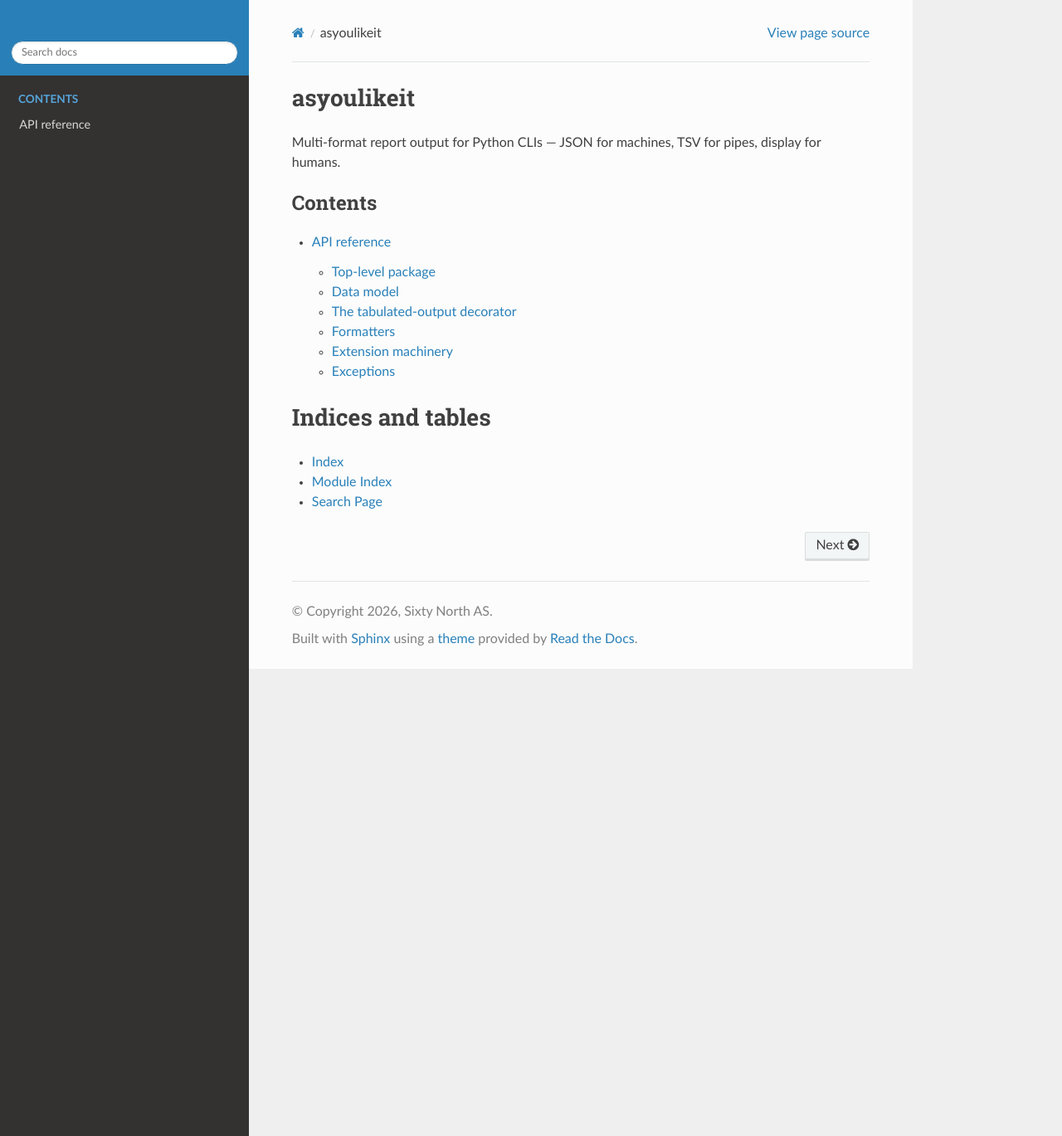
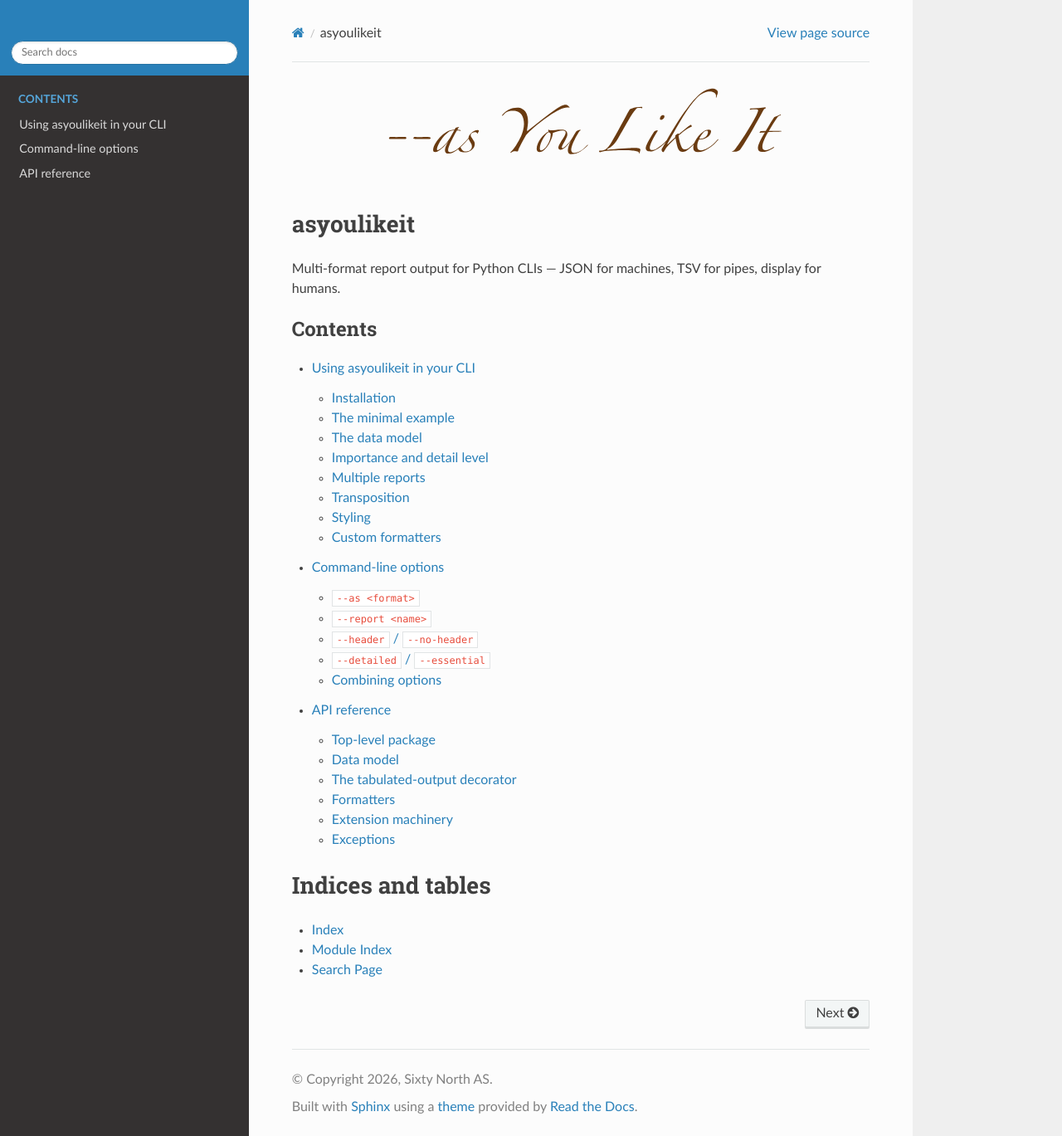
Before and after one commit to sixty-north/asyoulikeit, a Sphinx documentation site: the page built from docs/index.rst, in a window 1280 px wide and 1369 px high. Shown: the whole window at 83% size. Built offline with Sphinx 7.4.7 and the Read the Docs theme 3.1.0, drawn with Linux system fonts in a browser that asks for light colours; some of the changed lines change nothing that is shown.

Commit message:
Add logo, narrative usage docs, and end-user CLI reference to Sphinx site

```diff
--- /dev/null
+++ b/docs/cli.rst
@@ -0,0 +1,106 @@
+Command-line options
+====================
+
+Any tool built with ``asyoulikeit`` gains a standard set of
+output-formatting options on every ``@tabulated_output``-decorated
+command. If a project documents its CLI as being powered by
+``asyoulikeit``, everything on this page applies.
+
+
+``--as <format>``
+-----------------
+
+Selects the output format. Three values ship with ``asyoulikeit``:
+
+``display``
+  Human-facing output: bordered tables, colour, bold and italic
+  typography. The default when the command is attached to a terminal.
+
+``tsv``
+  Tab-separated values, one row per line, with the column headers
+  emitted as a comment prefix (``# Name<TAB>Role<TAB>…``) so tools like
+  ``awk``, ``cut``, and ``grep`` can skip the header line without a
+  special flag. The default when stdout is a pipe.
+
+``json``
+  A pretty-printed JSON object. All reports from one invocation are
+  collected under a top-level ``"tables"`` key, with per-report
+  metadata, column schema, and structured rows. This is the format to
+  pick when you're consuming the output from another program, or
+  piping it through ``jq``.
+
+Individual projects are free to register additional formats; run any
+command with ``--help`` to see the full list available in that tool.
+
+
+``--report <name>``
+-------------------
+
+Names one of the reports the command produces. Pass it multiple times
+to request several named reports. When omitted, the command's default
+— usually all reports — is shown. Unknown names produce a warning on
+stderr listing the reports that were actually available.
+
+.. code-block:: bash
+
+   mytool status --report users                    # just the users table
+   mytool status --report users --report groups    # both, in the order given
+
+
+``--header`` / ``--no-header``
+------------------------------
+
+Overrides the command's default about whether to emit column headings.
+Behaviour varies by format:
+
+- For ``tsv``, ``--no-header`` suppresses the ``# Name<TAB>…`` comment
+  line entirely, leaving only data rows — useful when feeding
+  fixed-schema output into a downstream tool that already knows the
+  columns.
+- For ``display``, ``--no-header`` drops both the column headers and
+  the title / description above and below the table.
+- For ``json``, the flag has no effect: JSON is self-describing and
+  always includes the schema metadata.
+
+
+``--detailed`` / ``--essential``
+--------------------------------
+
+Controls how much of each report is shown. Tables built with
+``asyoulikeit`` can mark some columns and rows as supplementary
+("detail") versus core ("essential"). The two flags override the
+format-specific default:
+
+- ``--essential`` drops every detail column and detail row. Use it
+  when you want the minimum, parse-friendly view.
+- ``--detailed`` keeps every detail column and detail row. Use it when
+  you want the maximum, human-friendly view.
+
+When neither flag is given, the format decides for itself. ``tsv``
+picks *essential* (machine-oriented); ``display`` and ``json`` pick
+*detailed* (self-describing or human-facing).
+
+
+Combining options
+-----------------
+
+The options compose freely:
+
+.. code-block:: bash
+
+   # pipe-friendly, minimal view
+   mytool status --as tsv --essential --no-header | awk -F'\t' '{print $1}'
+
+   # maximum detail as JSON for a script
+   mytool status --as json --detailed | jq '.tables.users.rows'
+
+   # human-readable, one specific report only
+   mytool status --report users
+
+   # exactly what you'd get by piping, but without actually piping
+   mytool status --as tsv
+
+As a rule of thumb: a command attached to a terminal with no options
+gives you the fullest human-readable form. The same command in a
+pipeline gives you the most machine-readable form. Everything in
+between is explicit.
--- a/docs/index.rst
+++ b/docs/index.rst
@@ -1,3 +1,10 @@
+.. image:: _static/logo.svg
+   :align: center
+   :alt: asyoulikeit
+   :width: 500px
+
+|
+
 asyoulikeit
 ===========
 
@@ -8,6 +15,8 @@
    :maxdepth: 2
    :caption: Contents
 
+   usage
+   cli
    api
 
 
--- /dev/null
+++ b/docs/usage.rst
@@ -0,0 +1,182 @@
+Using asyoulikeit in your CLI
+=============================
+
+``asyoulikeit`` is a small library you apply to a Click-based
+command-line tool to give your handlers a single source of truth for
+structured output. Instead of printing in one hard-coded format, your
+handler returns a :class:`~asyoulikeit.Reports` value and the library
+handles rendering it as JSON, TSV, or a rich human-readable display,
+according to whatever the user selected with the ``--as`` flag.
+
+This page walks through the typical shape of an integration. See
+:doc:`cli` for what your users will see on the command line, and
+:doc:`api` for the full API reference.
+
+
+Installation
+------------
+
+.. code-block:: bash
+
+   pip install asyoulikeit
+
+Or with uv:
+
+.. code-block:: bash
+
+   uv add asyoulikeit
+
+
+The minimal example
+-------------------
+
+A Click command decorated with :func:`~asyoulikeit.tabulated_output`
+returns a :class:`~asyoulikeit.Reports` value. That's essentially all
+there is to it.
+
+.. code-block:: python
+
+   import click
+   from asyoulikeit import Report, Reports, TabularData, tabulated_output
+
+
+   @click.command()
+   @tabulated_output
+   def list_users():
+       """List the users of the system."""
+       data = (
+           TabularData(title="Users")
+           .add_column("name", "Name")
+           .add_column("role", "Role")
+           .add_row(name="Alice", role="admin")
+           .add_row(name="Bob", role="user")
+       )
+       return Reports(users=Report(data=data))
+
+
+   if __name__ == "__main__":
+       list_users()
+
+Run ``list_users`` attached to a terminal and it renders with the
+``display`` formatter — borders, a title, legible rows. Pipe the output
+into another program and it renders as TSV (``# Name\tRole`` header
+then tab-separated values). Pass ``--as json`` and it emits structured
+JSON. The handler is identical across all three modes; the choice of
+format is a runtime concern the decorator handles.
+
+
+The data model
+--------------
+
+Three classes carry all the state.
+
+:class:`~asyoulikeit.TabularData` is a schema-validated table builder.
+Add columns first, then rows. Every row must supply exactly the columns
+that were declared — missing keys and unexpected keys both raise
+:exc:`ValueError`, which catches typos early. ``TabularData`` also
+holds optional ``title`` and ``description`` metadata that some
+formatters display.
+
+:class:`~asyoulikeit.Report` is a frozen dataclass wrapping a
+``TabularData`` plus formatting preferences (``detail_level``,
+``header``). These preferences are *suggestions* — the user can
+override them from the command line.
+
+:class:`~asyoulikeit.Reports` is a validated mapping of
+``name → Report``. A command can return a single named report or
+several; both are expressed by the same type. The names become keys in
+JSON output and selectors for the user's ``--report`` flag.
+
+
+Importance and detail level
+---------------------------
+
+Not every column is equally important. Some carry core identifying
+information ("name", "id", "status"); others are supplementary
+("notes", "last modified", "description"). Tag this with
+:class:`~asyoulikeit.Importance` on columns, and if needed on
+individual rows:
+
+.. code-block:: python
+
+   from asyoulikeit import Importance
+
+   data = (
+       TabularData()
+       .add_column("name", "Name")                                    # ESSENTIAL (the default)
+       .add_column("notes", "Notes", importance=Importance.DETAIL)
+       .add_row(name="Alice", notes="Joined 2024-03")                 # essential row (the default)
+       .add_row(name="Bob",   notes="Deprecated",
+                _importance=Importance.DETAIL)
+   )
+
+When the user passes ``--essential``, DETAIL columns and DETAIL rows
+drop out. When they pass ``--detailed``, everything stays. The default
+is ``AUTO``, which each formatter resolves to whatever makes sense for
+itself: TSV picks ``ESSENTIAL`` (pipe-friendly), JSON and display pick
+``DETAILED`` (self-describing or human-facing).
+
+
+Multiple reports
+----------------
+
+A single command can return more than one report. All reports are
+rendered by default; the user narrows with ``--report <name>``, or
+passes ``--report`` multiple times.
+
+.. code-block:: python
+
+   return Reports(
+       users=Report(data=users_data),
+       roles=Report(data=roles_data),
+   )
+
+Use ``@tabulated_output(default_reports=None)`` to make a command
+silent by default — useful for action commands that should produce no
+visible output unless the user asks for a specific report. Use
+``@tabulated_output(default_reports=["users"])`` to show only a
+specific subset by default.
+
+
+Transposition
+-------------
+
+Sometimes a table reads better flipped: columns of values paired with
+a label column on the left rather than a header row on top. Set
+``present_transposed=True`` on ``TabularData`` and the ``display`` and
+``tsv`` formatters will rotate the data at render time. JSON is
+unaffected — it's a structural format, not a visual one, and surfaces
+the intent via a ``metadata.present_transposed`` flag instead.
+
+
+Styling
+-------
+
+The ``display`` formatter supports per-cell styling (foreground colour,
+background colour, bold, italic). Attach a second ``TabularData`` to
+your ``Report`` via the ``styles`` argument, with the same shape as the
+data table but cell values as dictionaries keyed by
+:data:`~asyoulikeit.STYLE_FOREGROUND_COLOR`,
+:data:`~asyoulikeit.STYLE_BOLD`, and so on. TSV and JSON ignore styles;
+display applies them via Rich.
+
+
+Custom formatters
+-----------------
+
+The built-in ``display``, ``tsv``, and ``json`` formatters are
+stevedore-loaded entry points under the ``asyoulikeit.formatter``
+namespace. Third-party packages (or your own consumer project) can
+register additional formatters the same way:
+
+.. code-block:: toml
+
+   # in the consumer's pyproject.toml
+   [project.entry-points."asyoulikeit.formatter"]
+   xml = "mypackage.xml_formatter:Formatter"
+
+Subclass :class:`~asyoulikeit.Formatter` and implement the single
+``format(reports) -> str`` method. After ``pip install`` / ``uv sync``
+of the registering package, the new format name appears automatically
+in the ``--as`` choices of every command decorated with
+``@tabulated_output``.
```
